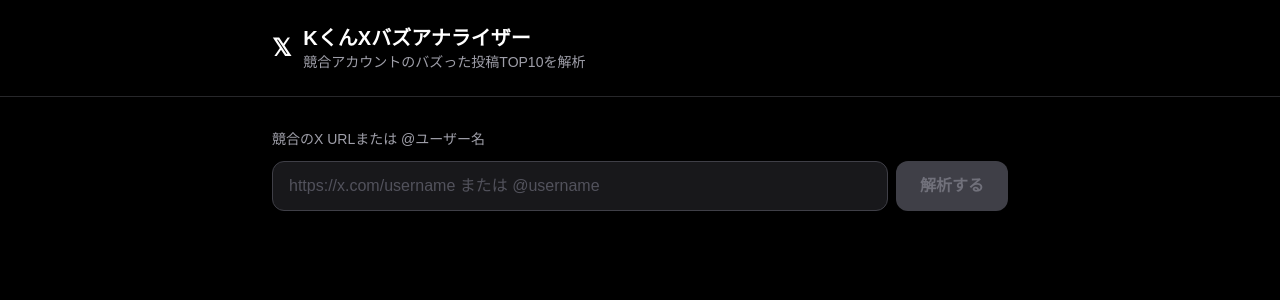
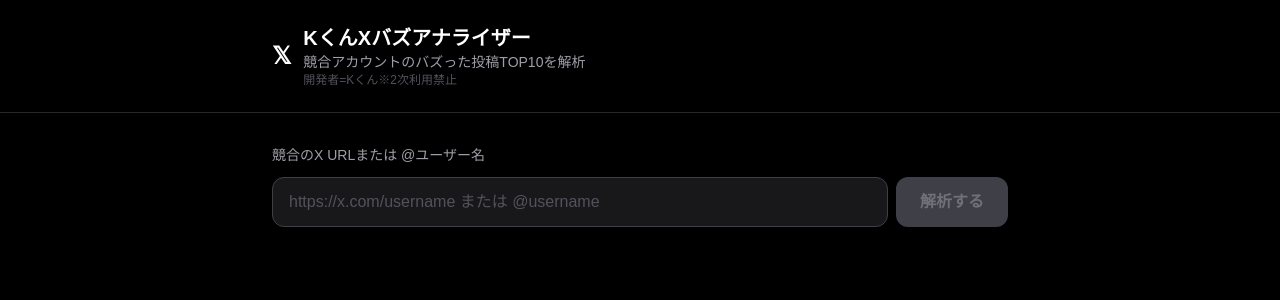
Before and after one commit to yumaspecialite-ui/x-buzz-analyzer-, a Next.js app: page / in a window 1280 px wide. Shown: the top 300 px of the page. Built offline with nearby package versions, Linux system fonts and the light colour scheme.

Commit message:
開発者クレジットを追加

```diff
--- a/app/page.tsx
+++ b/app/page.tsx
@@ -77,6 +77,7 @@
           <div>
             <h1 className="text-xl font-bold">KくんXバズアナライザー</h1>
             <p className="text-zinc-400 text-sm">競合アカウントのバズった投稿TOP10を解析</p>
+            <p className="text-zinc-600 text-xs">開発者=Kくん※2次利用禁止</p>
           </div>
         </div>
       </div>
```
